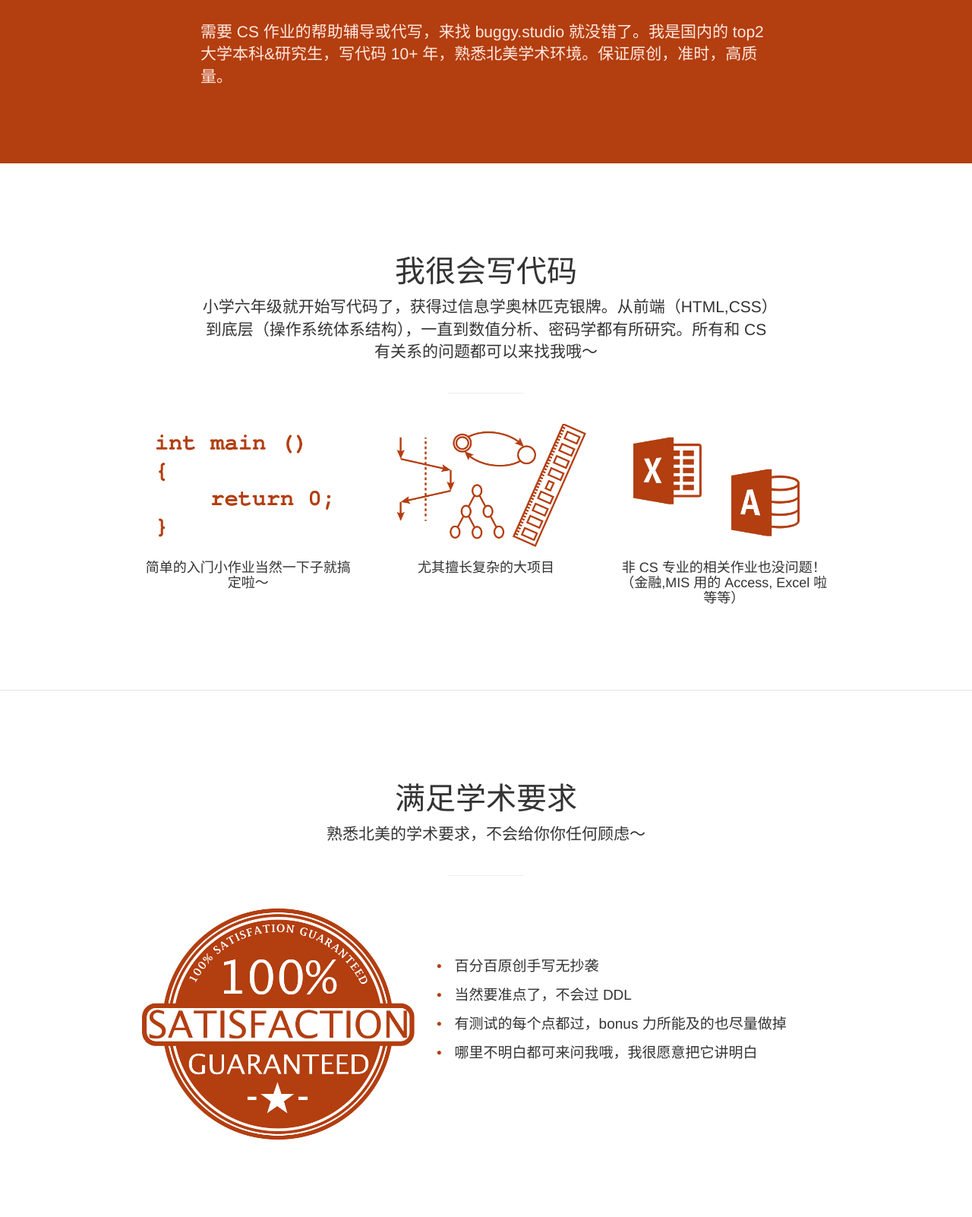
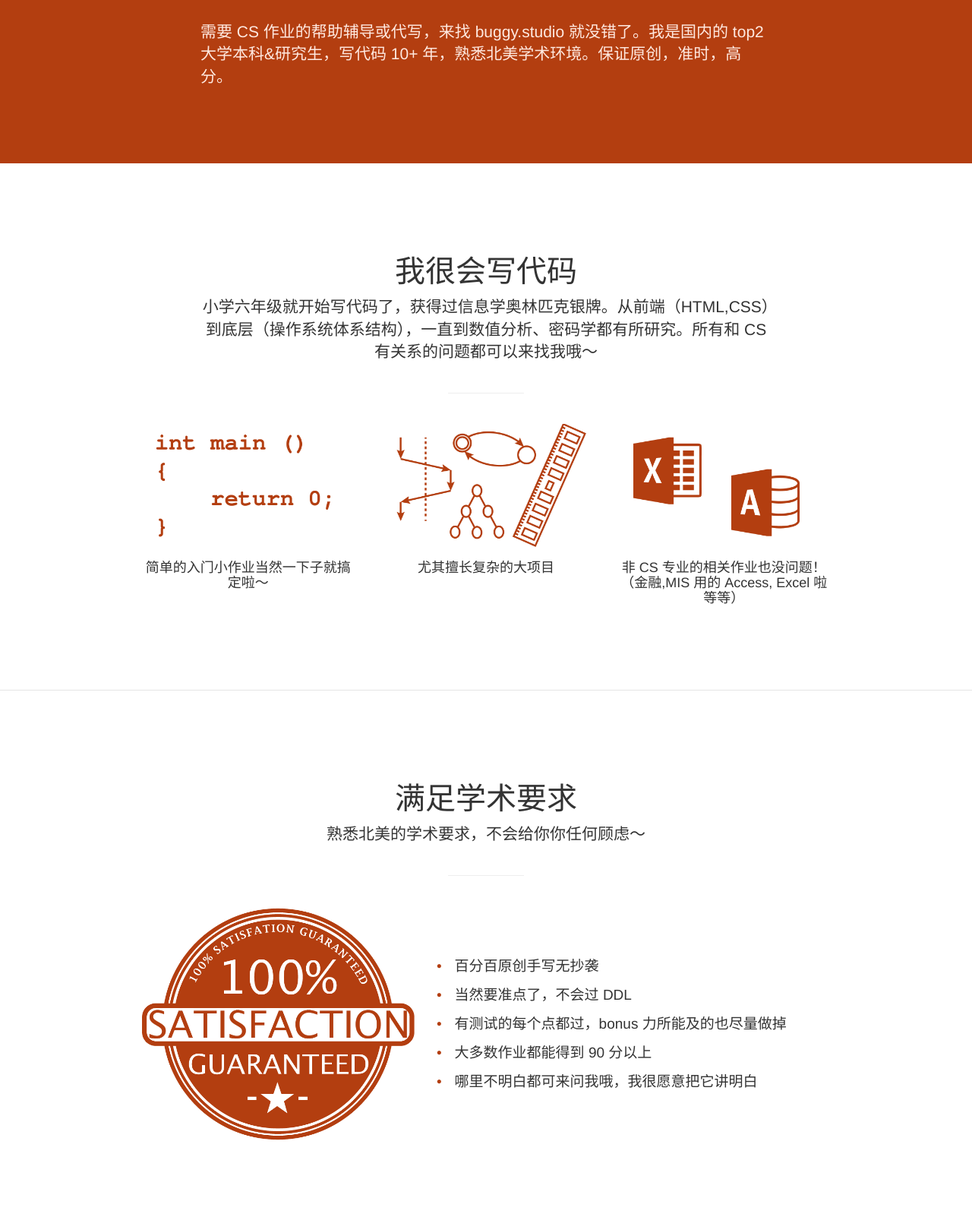
Before and after one commit to buggy-studio/buggy-studio.github.io, a plain HTML site: page index.html in a window 1280 px wide. Shown: the part 563-2165 px from the top of the page at 76% size. Drawn offline with nearby package versions, Linux system fonts and the light colour scheme.

Commit message:
change expression

```diff
--- a/index.html
+++ b/index.html
@@ -4,8 +4,8 @@
     <meta charset="UTF-8">
     <meta name="viewport" content="width=device-width, initial-scale=1">
     <meta name="author" content="buggy.studio">
-    <title>buggy.studio - 万能的 CS 作业帮手</title>
-    <meta name="description" content="CS 代写。国内top2大学本科&研究生，写代码10+年，熟悉北美学术环境。原创，准时，高质量。">
+    <title>buggy.studio - 理想的CS作业帮手</title>
+    <meta name="description" content="CS 代写。国内top2大学本科&研究生，写代码10+年，熟悉北美学术要求。原创，准时，高分。">
 </head>
 <body>
 
@@ -15,7 +15,7 @@
         <img alt="buggy-studio" src="assets/buggy.png" class="img-responsive col-sm-6">
         <div class="col-sm-3"></div>
         <span class="bgs-icon">buggy.studio</span>
-        <p class="lead">需要 CS 作业的帮助辅导或代写，来找 buggy.studio 就没错了。我是国内的 top2 大学本科&amp;研究生，写代码 10+ 年，熟悉北美学术环境。保证原创，准时，高质量。</p>
+        <p class="lead">需要 CS 作业的帮助辅导或代写，来找 buggy.studio 就没错了。我是国内的 top2 大学本科&amp;研究生，写代码 10+ 年，熟悉北美学术环境。保证原创，准时，高分。</p>
     </div>
 </div>
 <div class="bgs-listing">
@@ -47,6 +47,7 @@
             <li>百分百原创手写无抄袭</li>
             <li>当然要准点了，不会过 DDL</li>
             <li>有测试的每个点都过，bonus 力所能及的也尽量做掉</li>
+            <li>大多数作业都能得到 90 分以上</li>
             <li>哪里不明白都可来问我哦，我很愿意把它讲明白</li>
         </ul>
     </div>
```
